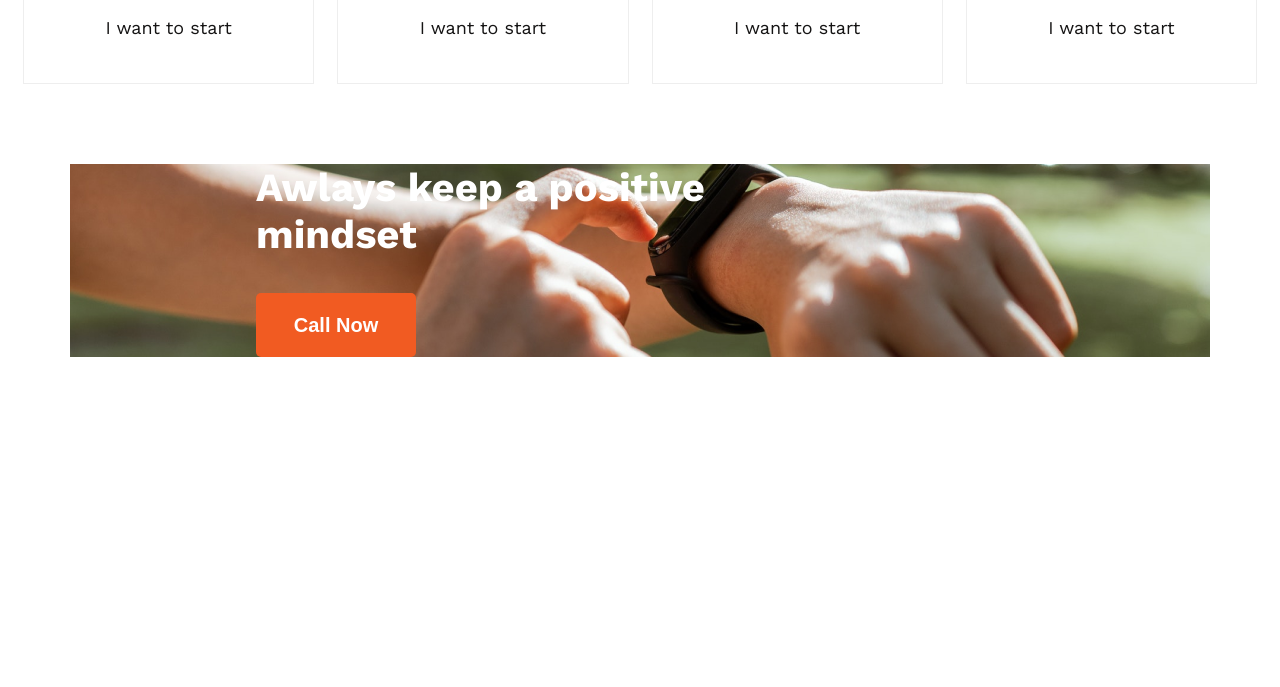
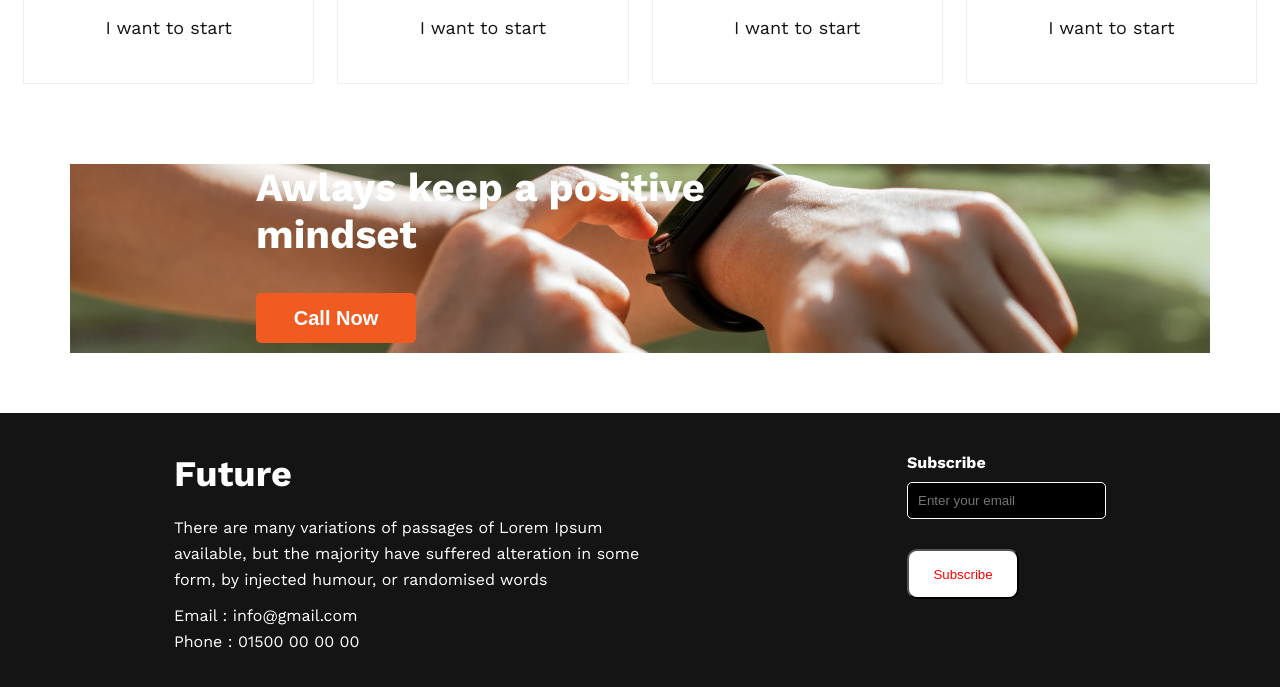
Before and after one commit to Labib91/New-Year-Project, a plain HTML site: page index.html in a window 1280 px wide. Shown: the part 2029-2716 px from the top of the page. Before the commit the page ends 2446 px from the top, so only its background shows below. Drawn offline with nearby package versions, Linux system fonts and the light colour scheme.

Commit message:
adding style

```diff
--- a/index.html
+++ b/index.html
@@ -4,7 +4,10 @@
     <meta charset="UTF-8" />
     <meta name="viewport" content="width=device-width, initial-scale=1.0" />
     <title>New Year Project</title>
-    <script src="https://kit.fontawesome.com/a93cc0bd64.js" crossorigin="anonymous"></script>
+    <script
+      src="https://kit.fontawesome.com/a93cc0bd64.js"
+      crossorigin="anonymous"
+    ></script>
     <link rel="stylesheet" href="styles/year.css" />
     <link rel="preconnect" href="https://fonts.googleapis.com" />
     <link rel="preconnect" href="https://fonts.gstatic.com" crossorigin />
@@ -47,26 +50,32 @@
             previous year
           </h3>
           <p>
-            Contrary to popular belief, Lorem Ipsum is not <br> simply random text. It has roots in a piece of <br>classical Latin literature from 45 BC, making it over <br> 2000 years old. Richard McClintock.
+            Contrary to popular belief, Lorem Ipsum is not <br />
+            simply random text. It has roots in a piece of <br />classical Latin
+            literature from 45 BC, making it over <br />
+            2000 years old. Richard McClintock.
           </p>
           <ul class="icon">
             <li>
-                <i class="fa-solid fa-check" style="color: #1fc140;"></i>Contrary
+              <i class="fa-solid fa-check" style="color: #1fc140"></i>Contrary
               to popular belief, is not simply.
             </li>
             <li>
-                <i class="fa-solid fa-check" style="color: #1fc140;"></i>Contrary to popular belief.
+              <i class="fa-solid fa-check" style="color: #1fc140"></i>Contrary
+              to popular belief.
             </li>
             <li>
-                <i class="fa-solid fa-check" style="color: #1fc140;"></i>Contrary to popular , is not simply.
+              <i class="fa-solid fa-check" style="color: #1fc140"></i>Contrary
+              to popular , is not simply.
             </li>
             <li>
-                <i class="fa-solid fa-check" style="color: #1fc140;"></i>Contrary to popular belief, is not simply.
+              <i class="fa-solid fa-check" style="color: #1fc140"></i>Contrary
+              to popular belief, is not simply.
             </li>
             <li>
-                <i class="fa-solid fa-check" style="color: #1fc140;"></i>Contrary to popular simply.
+              <i class="fa-solid fa-check" style="color: #1fc140"></i>Contrary
+              to popular simply.
             </li>
-
           </ul>
         </div>
       </section>
@@ -80,55 +89,69 @@
         </div>
         <div class="main-plan">
           <div class="plan-chard">
-        <img src="images/web.png" alt="">
+            <img src="images/web.png" alt="" />
             <div class="plan-heading">Web Development</div>
             <div class="plan-des">I want to start</div>
-
           </div>
           <div class="plan-chard">
-        <img src="images/js.png" alt="">
+            <img src="images/js.png" alt="" />
             <div class="plan-heading">Web Development</div>
             <div class="plan-des">I want to start</div>
-
           </div>
           <div class="plan-chard">
-        <img src="images/smoke.png" alt="">
+            <img src="images/smoke.png" alt="" />
             <div class="plan-heading">Web Development</div>
             <div class="plan-des">I want to start</div>
-
           </div>
           <div class="plan-chard">
-        <img src="images/ecom.png" alt="">
+            <img src="images/ecom.png" alt="" />
             <div class="plan-heading">Web Development</div>
             <div class="plan-des">I want to start</div>
-
           </div>
         </div>
+      </section>
+      <!-- plan end -->
 
-</section>
-
-<!-- mindset  start-->
+      <!-- watch  start-->
 
       <section>
         <div class="watch">
           <div class="watch-container">
             <h2 class="watch-heading">
-            Awlays keep a positive <br> mindset
+              Awlays keep a positive <br />
+              mindset
             </h2>
 
             <button class="btn">Call Now</button>
           </div>
         </div>
-
       </section>
-<!-- mindset end-->
-
-
-
-
-      <!-- plan end -->
-
+      <!-- watch  start-->
     </main>
-    <footer></footer>
+    <footer>
+      <div class="contact-us">
+        <h2 class="f-heading">Future</h2>
+        <p>
+          There are many variations of passages of Lorem Ipsum <br />available,
+          but the majority have suffered alteration in some <br />
+          form, by injected humour, or randomised words
+        </p>
+        <div class="para">
+          <p>Email : info@gmail.com</p>
+        <p>Phone : 01500 00 00 00</p>
+        </div> <br> <br>
+        <div>
+          <img src="images/fb.png" alt="">
+        <img src="images/twitter.png" alt="">
+        <img src="images/youtube.png" alt="">
+        </div>
+      </div>
+      <div class="subcribe">
+        <h4 class="s-heading">Subscribe</h4>
+        <input type="email" name="" id="" placeholder="Enter your email" />
+        <br />
+        <button >Subscribe</button>
+      </div>
+    </footer>
   </body>
 </html>
--- a/styles/year.css
+++ b/styles/year.css
@@ -112,13 +112,10 @@ ul li {
   margin-top: 20px;
 }
 .watch {
-  background-image: url("../images/watch.png"), url("../images/gradient3.png"),url('../images/gradient2.png');
-  background-position:center,center,center;
+  background-image: url("../images/watch.png");
+  background-position: center;
   background-repeat: no-repeat;
-  backface-visibility: visible;
-  background-size: auto;
-  /* height: 200px; */
-  z-index: 1;
+  border-radius: 5px;
 }
 .watch-container {
   margin-left: 20%;
@@ -128,3 +125,52 @@ ul li {
   color: #fff;
   font-size: 40px;
 }
+.watch button {
+  height: 50px;
+  margin-bottom: 10px;
+}
+footer {
+  display: flex;
+  background-color: #151414;
+  justify-content: space-around;
+  padding: 40px;
+}
+.f-heading {
+  color: #fff;
+  font-size: 36px;
+  margin-bottom: 20px;
+}
+label {
+  color: #fff;
+}
+footer p {
+  color: #fff;
+  font-size: 16px;
+  font-weight: 400;
+  line-height: 26px;
+}
+.para {
+  margin-top: 10px;
+  gap: 5px;
+}
+.s-heading {
+  color: #fff;
+}
+input {
+  background-color: #000;
+  border: 1px solid #fff;
+  border-radius: 5px;
+  padding: 10px 10px;
+  margin: 10px 0px 10px 0px;
+}
+.subcribe button {
+  background-color: #fff;
+  margin-top: 20px;
+  height: 50px;
+  width: 112px;
+  border-radius: 10px;
+ color: red;
+}
+.subcribe input {
+  margin-top: 10px;
+}
```
Lines whose indentation alone changed are shown as unchanged.
